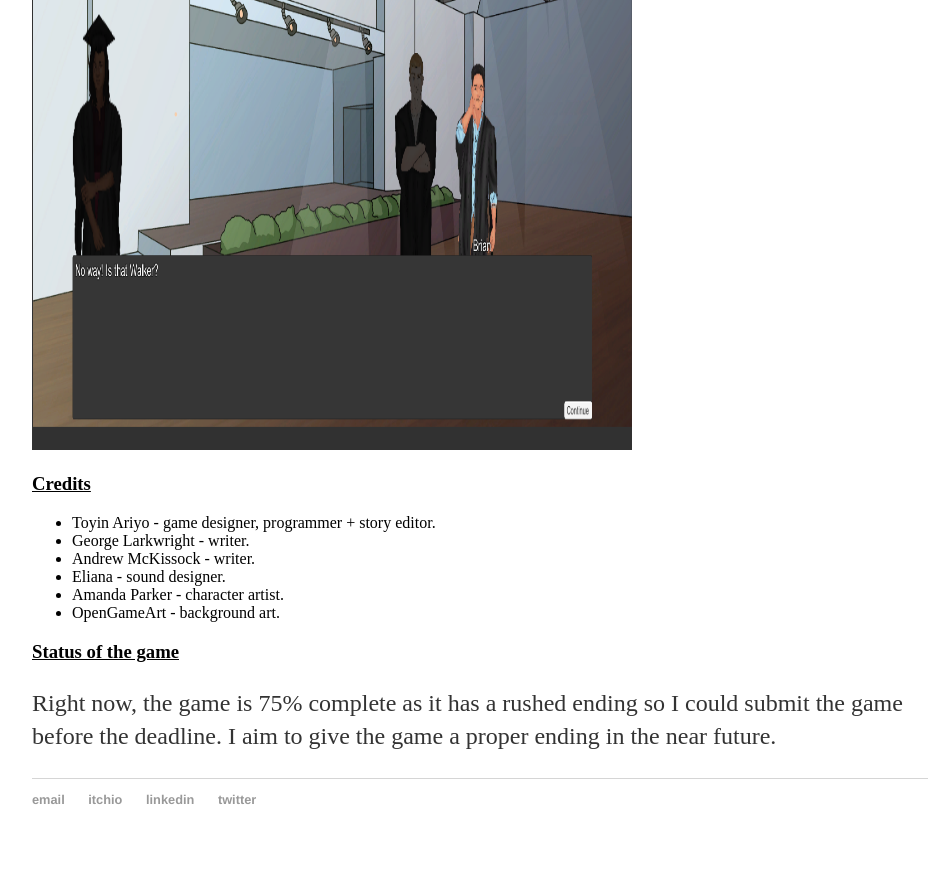
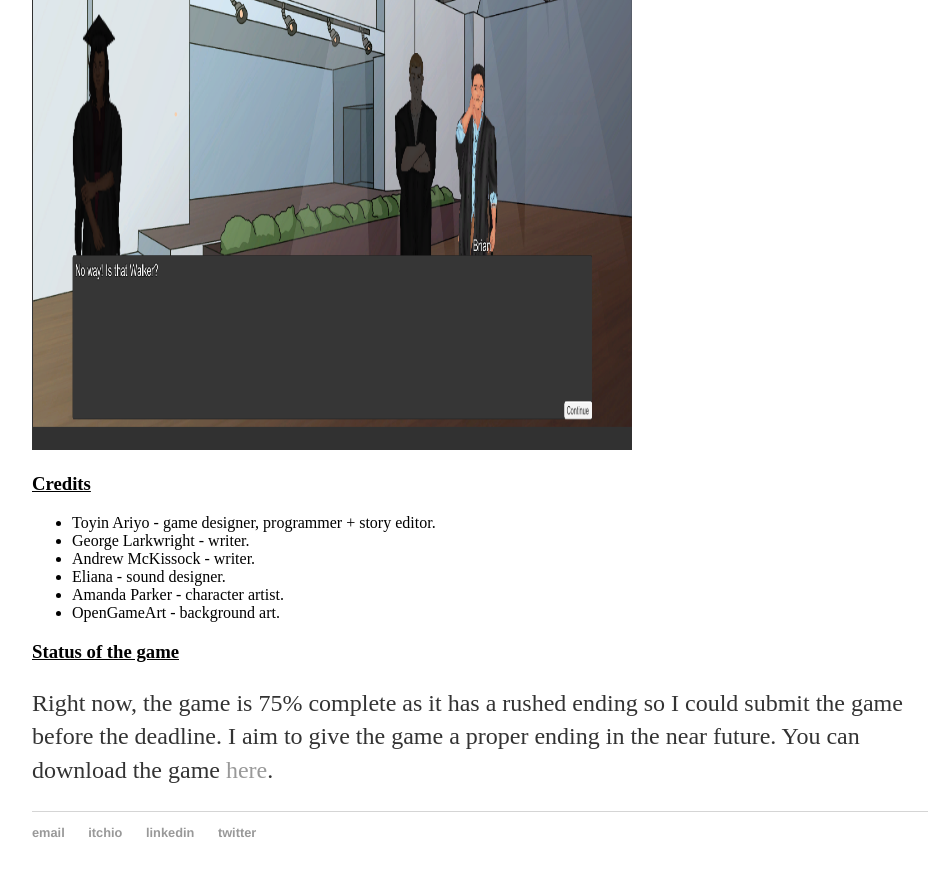
Before and after one commit to toyinariyo/toyinariyo.github.io, a Jekyll site: the page built from Games/The Glitching Graduation/index.html, in a window 1280 px wide and 900 px high, scrolled down 2281 px. Shown: the top 876 px of the window, without its empty margins (160-1093 px from the left). Built offline with Jekyll 4.4.1, drawn with Linux system fonts in a browser that asks for light colours.

Commit message:
Include link to itchio page

```diff
--- a/Games/The Glitching Graduation/index.html
+++ b/Games/The Glitching Graduation/index.html
@@ -27,4 +27,5 @@ title: The Glitching Graduation
  <li>OpenGameArt - background art.</li>
 </ul>
 <h3><u>Status of the game</u></h3>
-<p>Right now, the game is 75% complete as it has a rushed ending so I could submit the game before the deadline. I aim to give the game a proper ending in the near future.</p>
+<p>Right now, the game is 75% complete as it has a rushed ending so I could submit the game before the deadline. I aim to give the game a proper ending in the near future. You can
+    download the game <a href="https://toyinariyo.itch.io/the-glitching-graduation">here</a>.</p>
```
